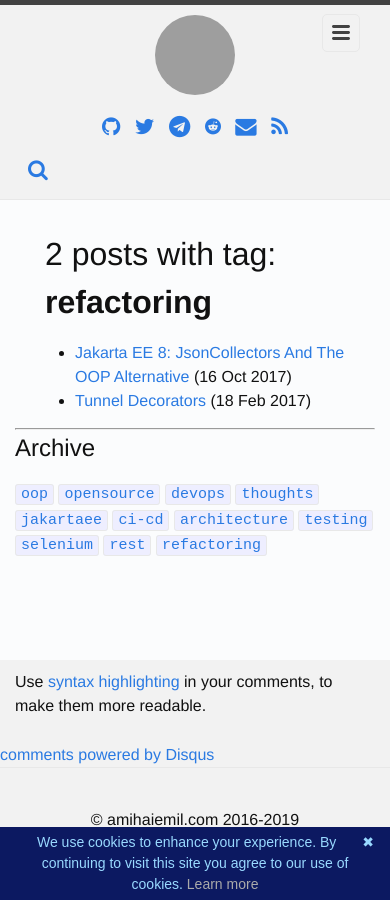
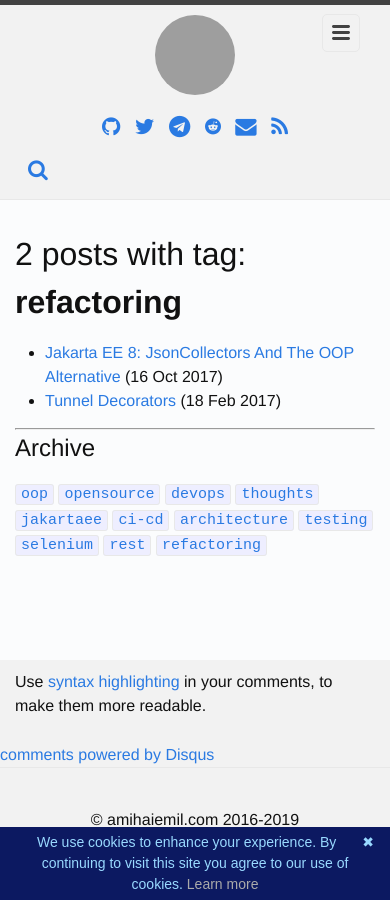
Before and after one commit to amihaiemil/amihaiemil.github.io, a Jekyll site: the page built from tag/refactoring.md, in a window 390 px wide. Built offline with Jekyll 4.4.1, drawn with Linux system fonts in a browser that asks for light colours; comment, search, counter and statistics services are not loaded; grey boxes are pictures that could not be loaded.

Commit message:
fix indentation on mobile

```diff
--- a/_sass/_layout.scss
+++ b/_sass/_layout.scss
@@ -250,6 +250,14 @@ a.post-meta:visited {
   margin-left: auto;
   padding-right: 30px;
   padding-left: 30px;
+
+  @include media-query($on-palm) {
+    max-width: none;
+    margin-right: unset;
+    margin-left: unset;
+    padding-right: 0px;
+    padding-left: 0px;
+  }
 }
 
 .post-content {
```
